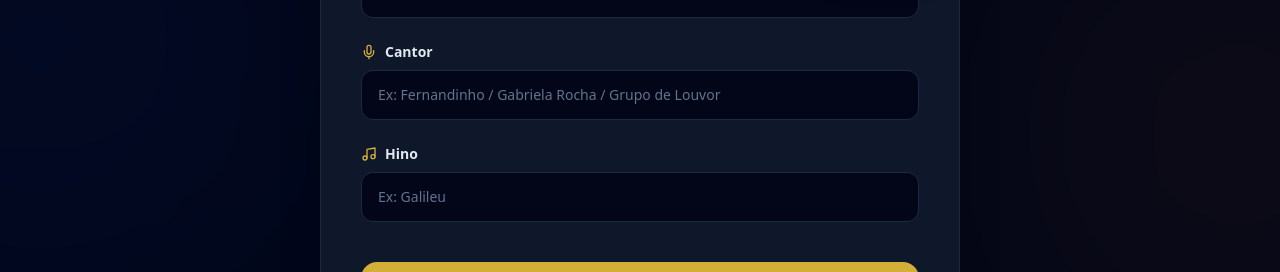
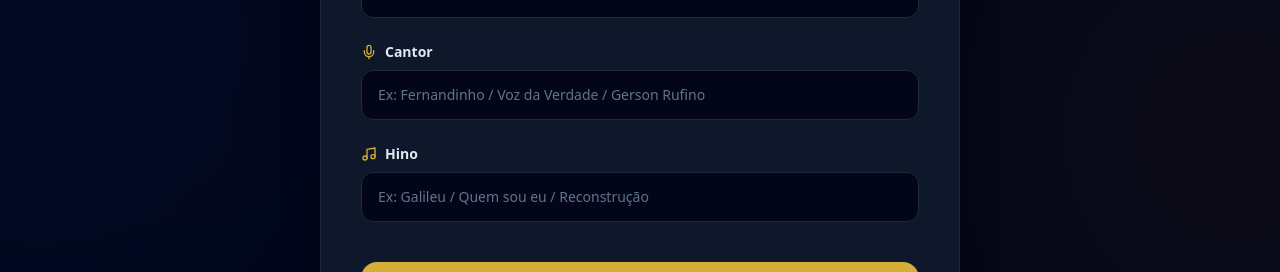
Before and after one commit to EmanuelNovaes/sistema-da-igreja, a React (Vite) app: page /enviar-hino in a window 1280 px wide. Shown: the part 425-697 px from the top of the page. Built offline with nearby package versions, Linux system fonts and the light colour scheme; no server answers.

Commit message:
ATUALIZAÇÃO 2

```diff
--- a/src/pages/EnviarHinoPage.tsx
+++ b/src/pages/EnviarHinoPage.tsx
@@ -141,7 +141,7 @@ export const EnviarHinoPage: React.FC = () => {
               type="text"
               value={singer}
               onChange={(e) => setSinger(e.target.value)}
-              placeholder="Ex: Fernandinho / Gabriela Rocha / Grupo de Louvor"
+              placeholder="Ex: Fernandinho / Voz da Verdade / Gerson Rufino"
               className="w-full px-4 py-3.5 rounded-xl bg-slate-950 border border-slate-800 text-slate-100 text-sm placeholder-slate-500 focus:outline-none focus:border-[#d4af37] transition-all"
             />
           </div>
@@ -156,7 +156,7 @@ export const EnviarHinoPage: React.FC = () => {
               type="text"
               value={songName}
               onChange={(e) => setSongName(e.target.value)}
-              placeholder="Ex: Galileu"
+              placeholder="Ex: Galileu / Quem sou eu / Reconstrução"
               className="w-full px-4 py-3.5 rounded-xl bg-slate-950 border border-slate-800 text-slate-100 text-sm placeholder-slate-500 focus:outline-none focus:border-[#d4af37] transition-all"
             />
           </div>
--- a/src/pages/HinosPage.tsx
+++ b/src/pages/HinosPage.tsx
@@ -379,7 +379,7 @@ export const HinosPage: React.FC = () => {
                     type="text"
                     value={editPersonName}
                     onChange={(e) => setEditPersonName(e.target.value)}
-                    placeholder="Ex: Emanuel"
+                    placeholder="Ex: Emanuel / Ednaldo / Wrylya"
                     className="w-full px-4 py-3 rounded-xl bg-slate-950 border border-slate-800 text-slate-100 text-sm focus:outline-none focus:border-amber-500"
                   />
                 </div>
@@ -393,7 +393,7 @@ export const HinosPage: React.FC = () => {
                     type="text"
                     value={editSinger}
                     onChange={(e) => setEditSinger(e.target.value)}
-                    placeholder="Ex: Fernandinho"
+                    placeholder="Ex: Fernandinho / Voz da Verdade / Gerson Rufino"
                     className="w-full px-4 py-3 rounded-xl bg-slate-950 border border-slate-800 text-slate-100 text-sm focus:outline-none focus:border-amber-500"
                   />
                 </div>
@@ -407,7 +407,7 @@ export const HinosPage: React.FC = () => {
                     type="text"
                     value={editSongName}
                     onChange={(e) => setEditSongName(e.target.value)}
-                    placeholder="Ex: Galileu"
+                    placeholder="Ex: Galileu / Quem sou eu / Reconstrução"
                     className="w-full px-4 py-3 rounded-xl bg-slate-950 border border-slate-800 text-slate-100 text-sm focus:outline-none focus:border-amber-500"
                   />
                 </div>
@@ -546,7 +546,7 @@ export const HinosPage: React.FC = () => {
                     type="text"
                     value={newSinger}
                     onChange={(e) => setNewSinger(e.target.value)}
-                    placeholder="Ex: Fernandinho / Gabriela Rocha"
+                    placeholder="Ex: Fernandinho / Voz da Verdade / Gerson Rufino"
                     className="w-full px-4 py-3 rounded-xl bg-slate-950 border border-slate-800 text-slate-100 text-sm focus:outline-none focus:border-amber-500"
                   />
                 </div>
```
